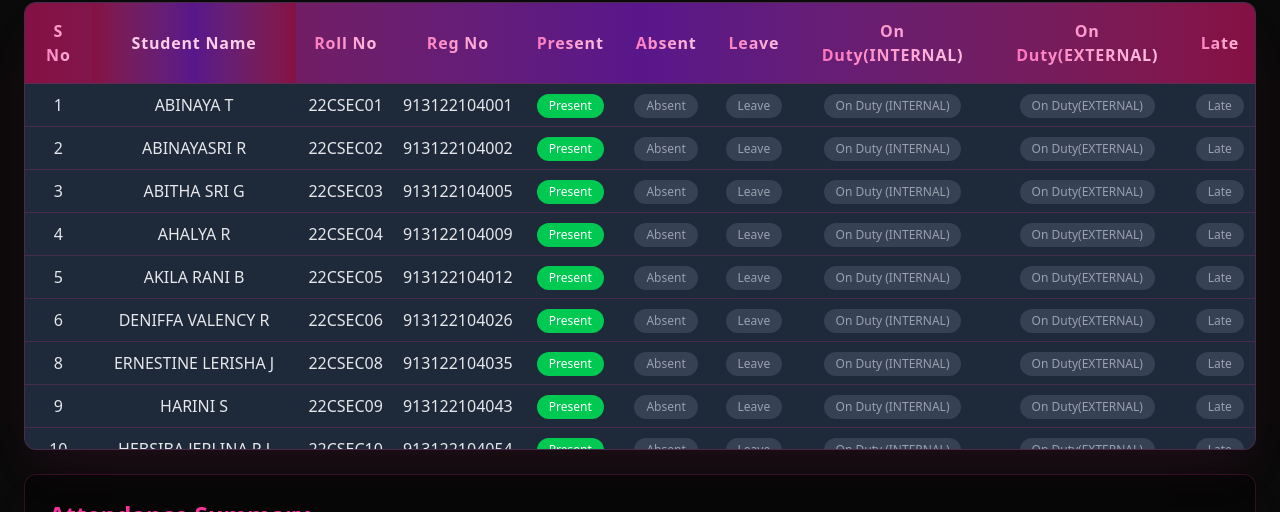
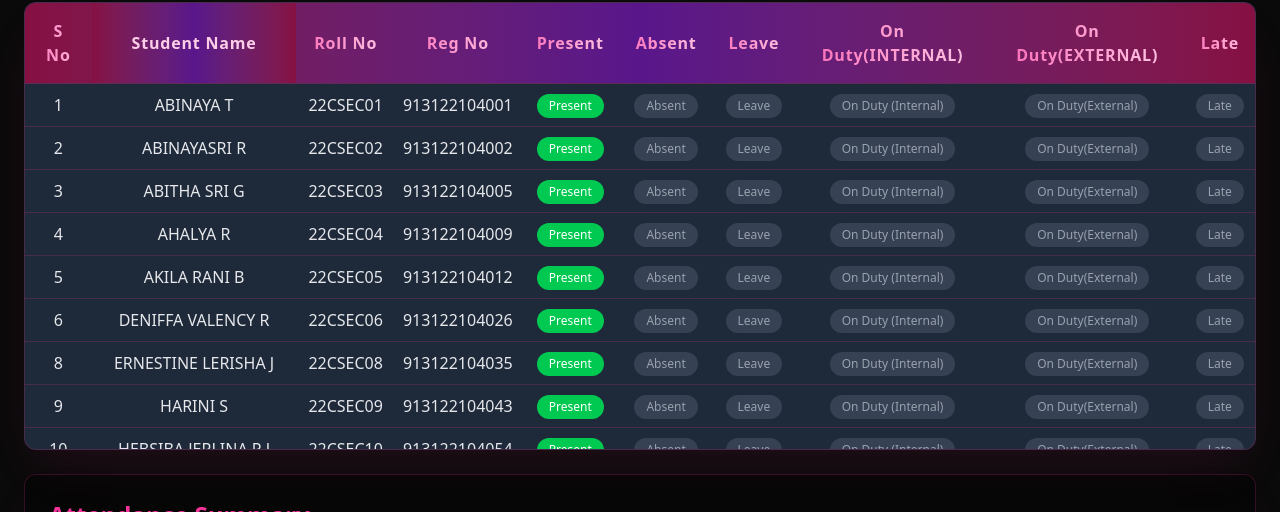
Before and after one commit to Santhozhh/attendance, a React (Vite) app: page / in a window 1280 px wide. Shown: the part 130-642 px from the top of the page. Built offline with nearby package versions, Linux system fonts and the light colour scheme.

Commit message:
Internal && External

```diff
--- a/src/App.tsx
+++ b/src/App.tsx
@@ -213,7 +213,7 @@ ${getList("Absent")}
                             ? 'bg-purple-500 text-white'
                             : 'bg-gray-700 text-gray-400'}`}
                       >
-                        On Duty (INTERNAL)
+                        On Duty (Internal)
                       </button>
 
                     </td>
@@ -225,7 +225,7 @@ ${getList("Absent")}
                             ? 'bg-purple-900 text-white'
                             : 'bg-gray-700 text-gray-400'}`}
                       >
-                        On Duty(EXTERNAL)
+                        On Duty(External)
                       </button>
                     </td>
                     <td className="border-b border-pink-500/20 p-2">
```
